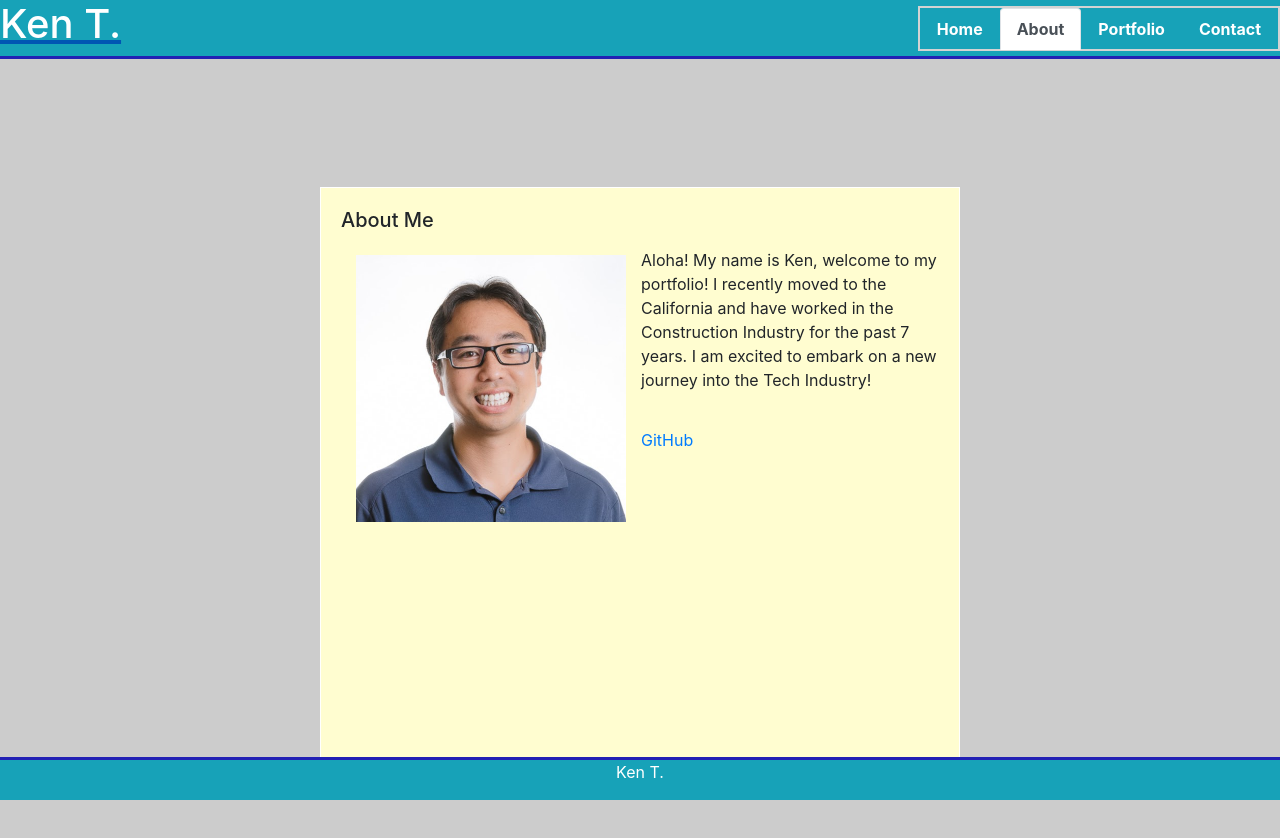
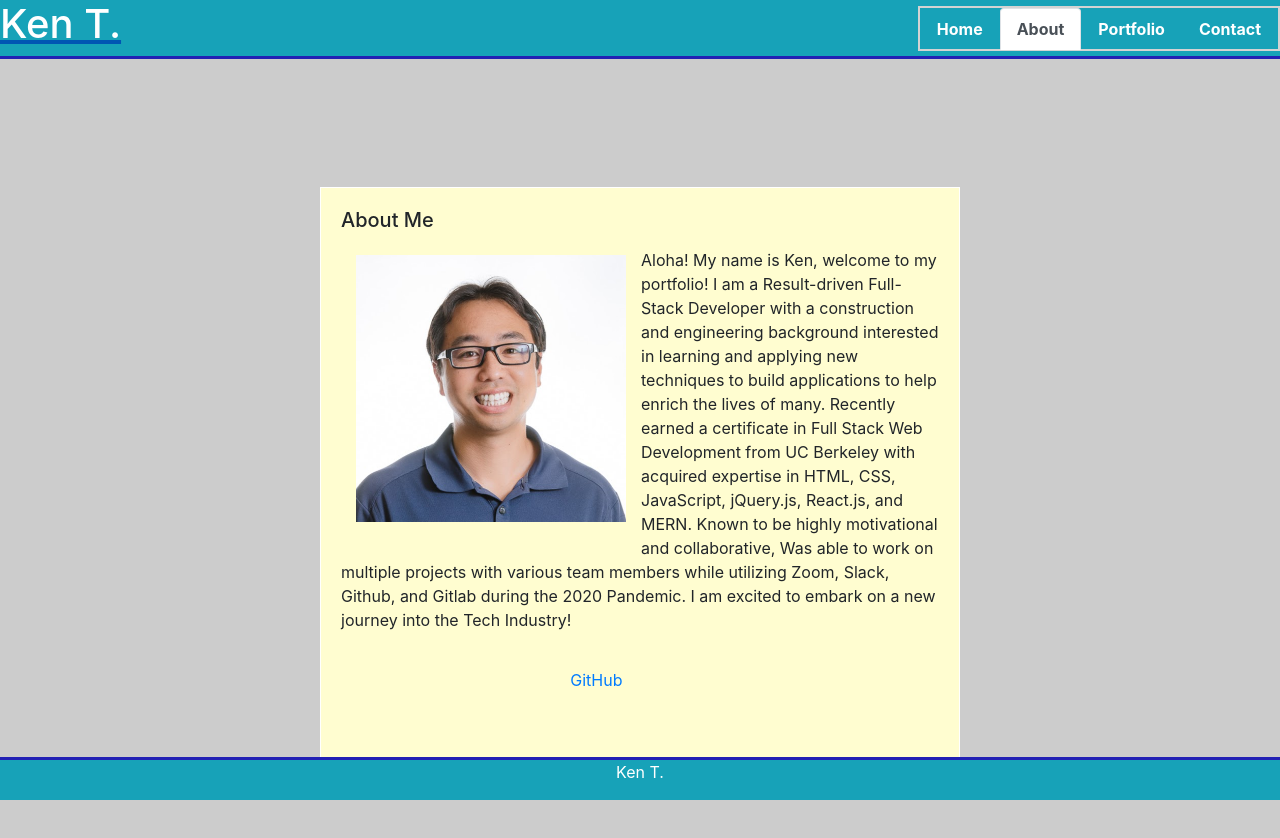
Before and after one commit to kent28808/React-Portfolio, a React (Create React App) app: page /about in a window 1280 px wide. Shown: the top 838 px of the page. Built offline with nearby package versions, Linux system fonts and the light colour scheme.

Commit message:
updated about me

```diff
--- a/src/components/about/index.js
+++ b/src/components/about/index.js
@@ -10,7 +10,7 @@ function About() {
       <div>
 
         <div className="mt-3">
-          <p>Aloha! My name is Ken, welcome to my portfolio! I recently moved to the California and have worked in the Construction Industry for the past 7 years. I am excited to embark on a new journey into the Tech Industry!</p>
+          <p>Aloha! My name is Ken, welcome to my portfolio! I am a Result-driven Full-Stack Developer with a construction and engineering background interested in learning and applying new techniques to build applications to help enrich the lives of many. Recently earned a certificate in Full Stack Web Development from UC Berkeley with acquired expertise in HTML, CSS, JavaScript, jQuery.js, React.js, and MERN. Known to be highly motivational and collaborative, Was able to work on multiple projects with various team members while utilizing Zoom, Slack, Github, and Gitlab during the 2020 Pandemic. I am excited to embark on a new journey into the Tech Industry!</p>
 
 
         </div>
```
